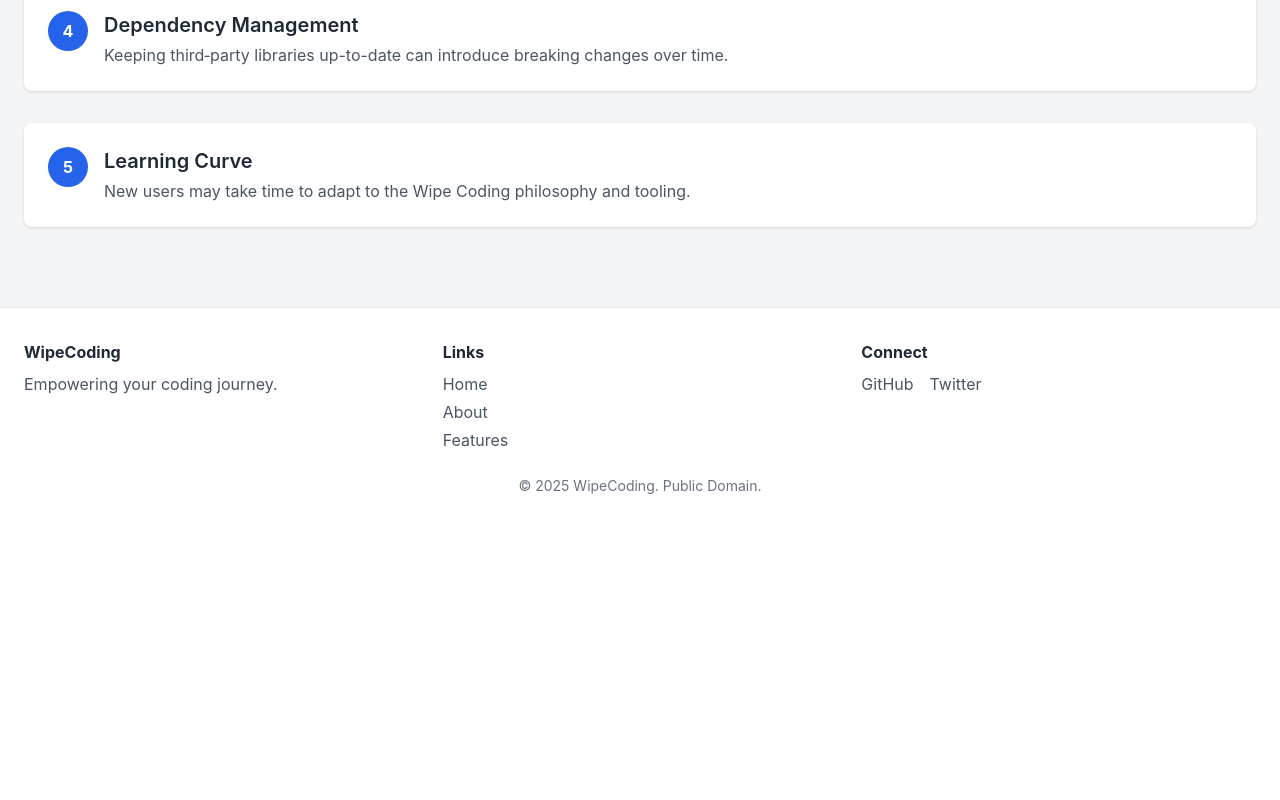
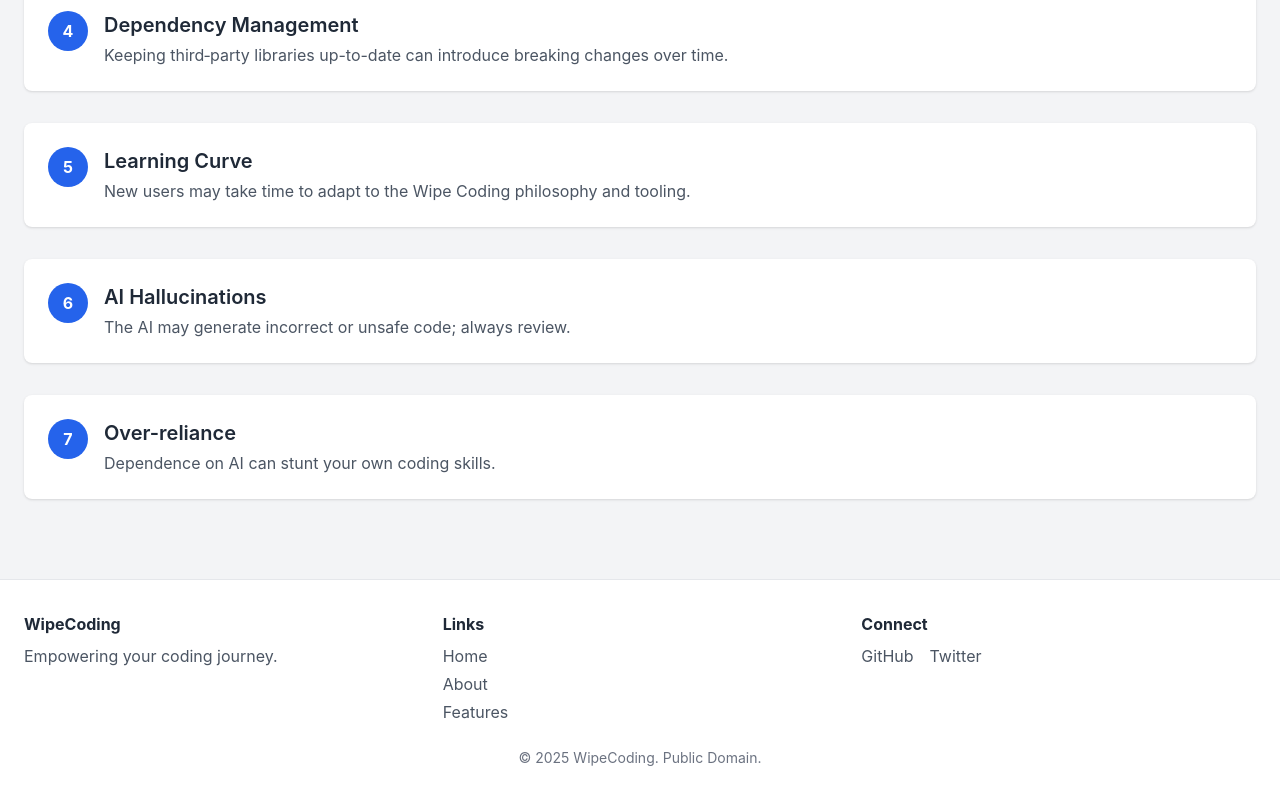
Before and after one commit to godomainz/wipe_coding_web_react, a React (Create React App) app: page / in a window 1280 px wide. Shown: the part 2585-3385 px from the top of the page. Before the commit the page ends 3113 px from the top, so only its background shows below. Built offline with nearby package versions, Linux system fonts and the light colour scheme.

Commit message:
added more risks and challenges

```diff
--- a/src/components/RisksChallenges.tsx
+++ b/src/components/RisksChallenges.tsx
@@ -26,6 +26,14 @@
   {
     title: 'Learning Curve',
     description: 'New users may take time to adapt to the Wipe Coding philosophy and tooling.',
+  },
+  {
+    title: 'AI Hallucinations',
+    description: 'The AI may generate incorrect or unsafe code; always review.',
+  },
+  {
+    title: 'Over-reliance',
+    description: 'Dependence on AI can stunt your own coding skills.',
   },
 ];
 
```
